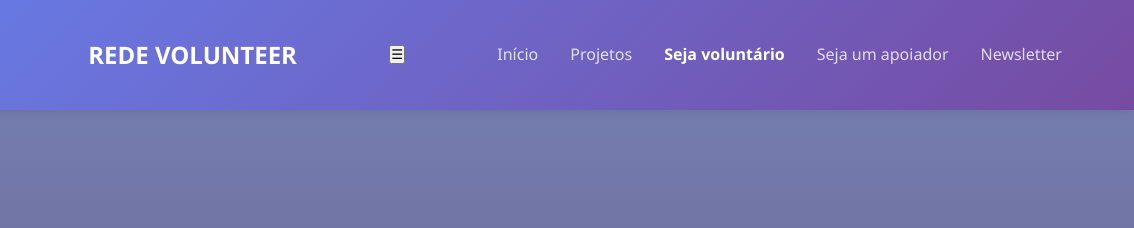
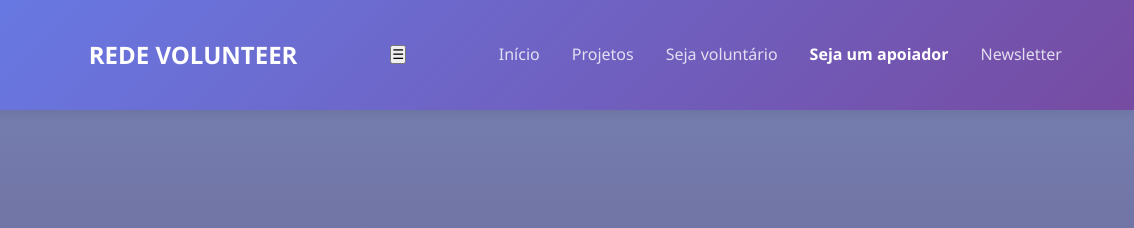
Before and after one commit to EneasNascimento/aulaDesenvolvimentoFrontEndWeb, a plain HTML site: page doar.html in a window 1280 px wide. Shown: the top 228 px of the page, 146-1280 px from the left. Drawn offline with Linux system fonts and the light colour scheme.

Commit message:
Alterado Class do Menu Seja um apoiador

```diff
--- a/doar.html
+++ b/doar.html
@@ -16,8 +16,8 @@
             <ul id="navMenu">
                 <li><a href="index.html">Início</a></li>
                 <li><a href="projeto.html">Projetos</a></li>
-                <li> <a href="cadastro.html" class="active">Seja voluntário</a></li>
-                <li> <a href="doar.html">Seja um apoiador</a></li>
+                <li> <a href="cadastro.html">Seja voluntário</a></li>
+                <li> <a href="doar.html" class="active">Seja um apoiador</a></li>
                 <li> <a href="blog.html">Newsletter</a></li>
             </ul>
         </nav>
```
